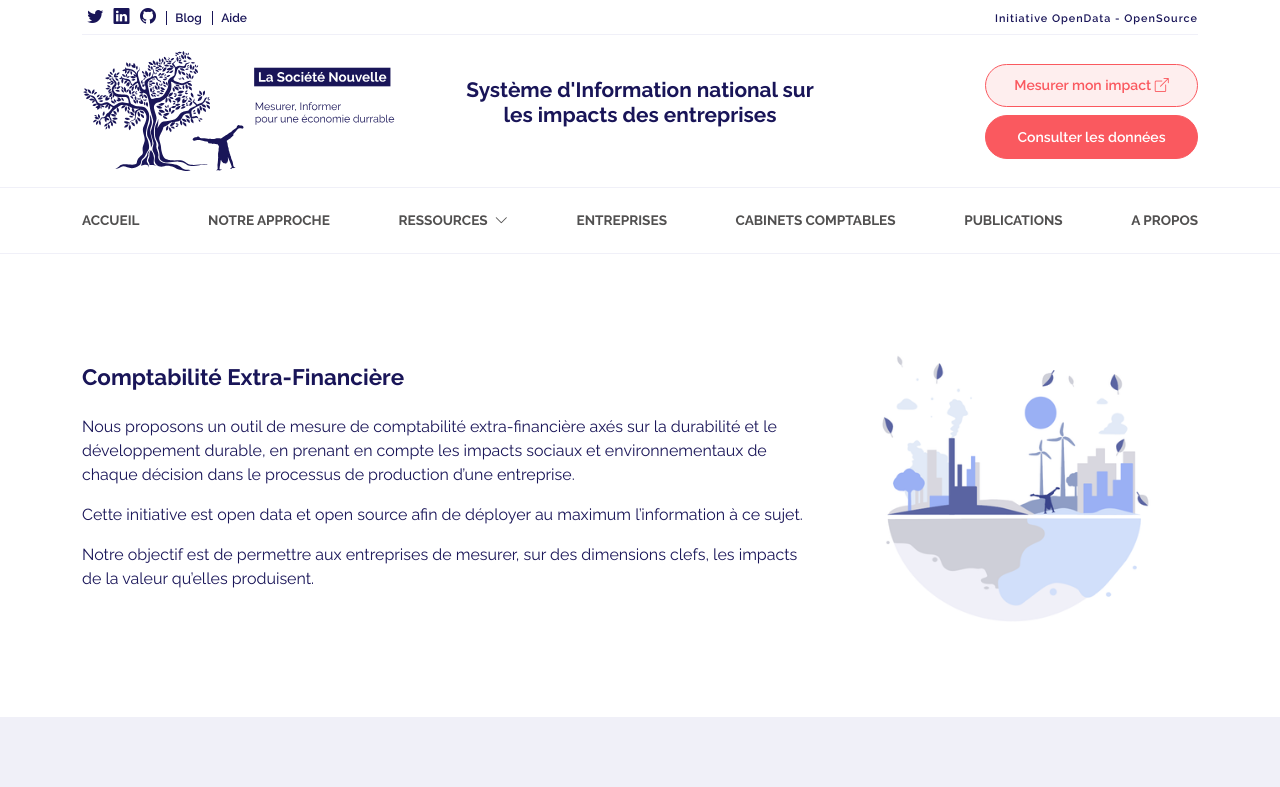
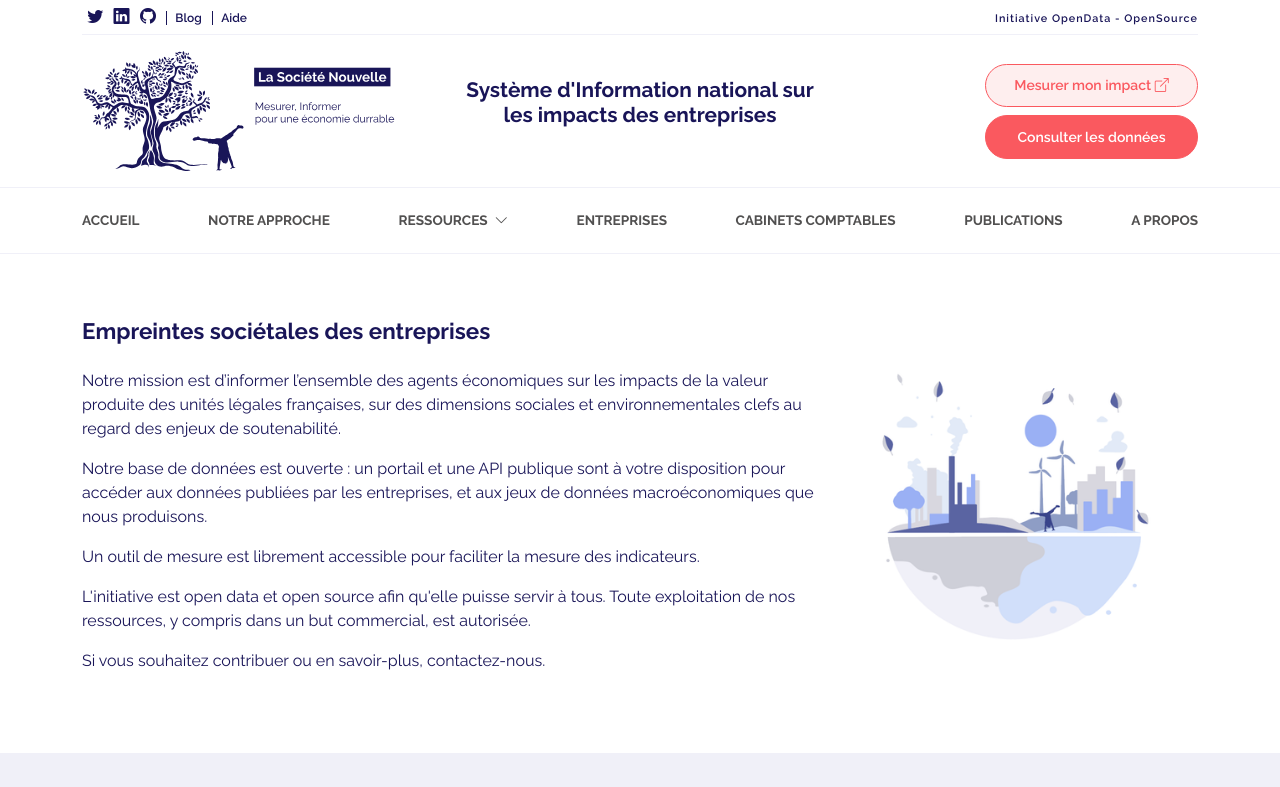
Before and after one commit to La-Societe-Nouvelle/LaSocieteNouvelle-Website, a Next.js app: page / in a window 1280 px wide. Shown: the top 787 px of the page. Built offline with nearby package versions, Linux system fonts and the light colour scheme; no server answers.

Commit message:
rewriting home page paragraph

```diff
--- a/src/pages/index.js
+++ b/src/pages/index.js
@@ -34,22 +34,27 @@ const Home = () => {
         <Container>
           <Row className="align-items-center">
             <Col lg={8}>
-              <h2 className="mb-4">Comptabilité Extra-Financière</h2>
+              <h2 className="mb-4">Empreintes sociétales des entreprises</h2>
               <p>
-                Nous proposons un outil de mesure de comptabilité
-                extra-financière axés sur la durabilité et le développement
-                durable, en prenant en compte les impacts sociaux et
-                environnementaux de chaque décision dans le processus de
-                production d’une entreprise.
+                Notre mission est d’informer l’ensemble des agents économiques
+                sur les impacts de la valeur produite des unités légales françaises,
+                sur des dimensions sociales et environnementales clefs au regard
+                des enjeux de soutenabilité.
               </p>
               <p>
-                Cette initiative est open data et open source afin de déployer
-                au maximum l’information à ce sujet.
+                Notre base de données est ouverte : un portail et une API publique sont à votre disposition pour accéder
+                aux données publiées par les entreprises, et aux jeux de données macroéconomiques que nous produisons.
               </p>
               <p>
-                Notre objectif est de permettre aux entreprises de mesurer, sur
-                des dimensions clefs, les impacts de la valeur qu’elles
-                produisent.
+                Un outil de mesure est librement accessible
+                pour faciliter la mesure des indicateurs.
+              </p>
+              <p>
+                L'initiative est open data et open source afin qu'elle puisse servir à tous.
+                Toute exploitation de nos ressources, y compris dans un but commercial, est autorisée.
+              </p>
+              <p>
+                Si vous souhaitez contribuer ou en savoir-plus, contactez-nous.
               </p>
             </Col>
             <Col className="text-end">
```
